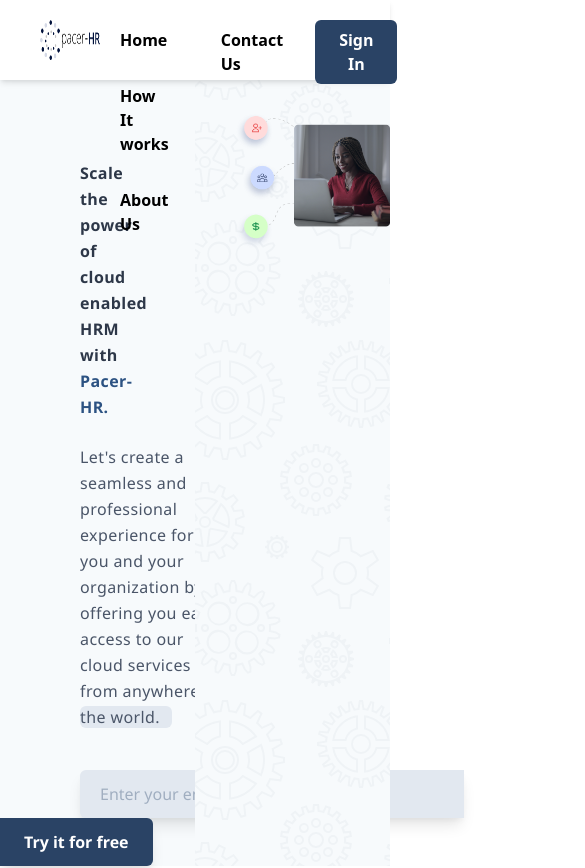
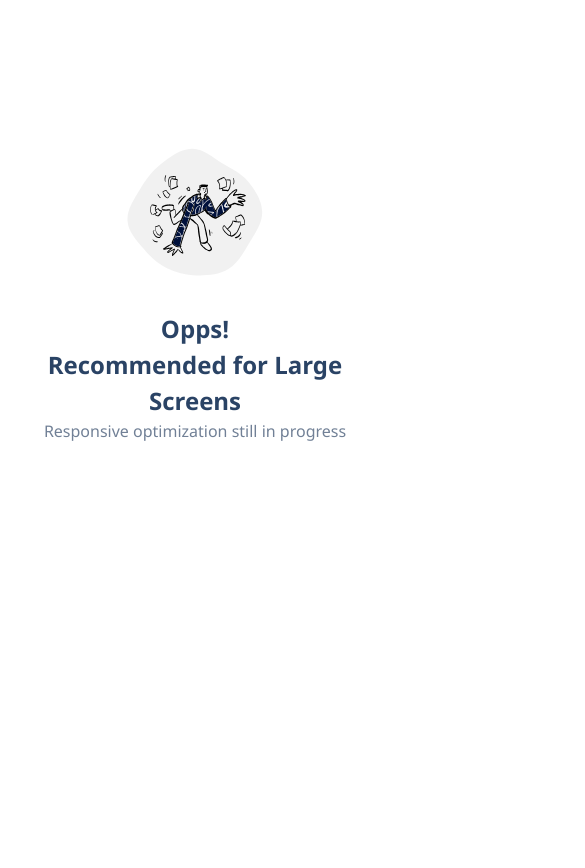
Before and after one commit to Omodot-Etukudo/pacer-hr, a Vue app: page / in a window 390 px wide. Shown: the top 868 px of the page, 585 px wide, since content can reach past the window. After the commit the page ends 844 px from the top, so only its background shows below. Built offline with nearby package versions, Linux system fonts and the light colour scheme.

Commit message:
responsive design in progress

```diff
--- a/src/App.vue
+++ b/src/App.vue
@@ -1,6 +1,18 @@
 <template>
-  <div id="app">
-    <router-view />
+  <div id="app" class=" overflow-x-hidden">
+    <router-view class="sm: hidden md:hidden lg:grid" />
+    <div class="text-center px-5 py-32">
+      <img src="./assets/home-images/no-view.svg" class="mx-auto w-2/4" />
+      <h1
+        class="lg:hidden md:grid sm:grid mt-2 font-semibold text-2xl text-blue-900"
+      >
+        Opps!
+        <p>Recommended for Large Screens</p>
+      </h1>
+      <p class="lg:hidden md:grid sm:grid text-gray-600">
+        Responsive optimization still in progress
+      </p>
+    </div>
   </div>
 </template>
 
```
Also changed, not shown: src/assets/home-images/no-view.svg (added).
